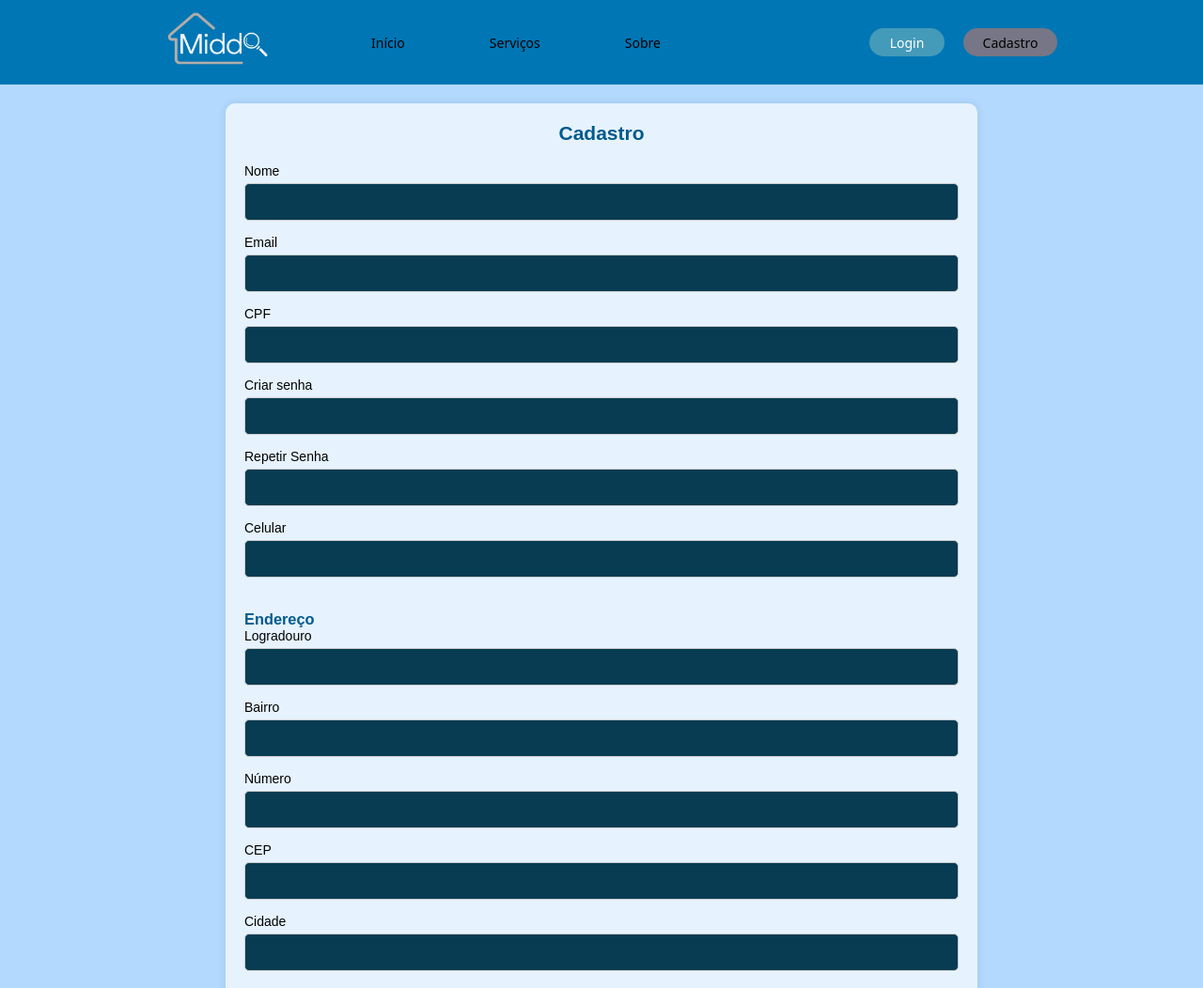
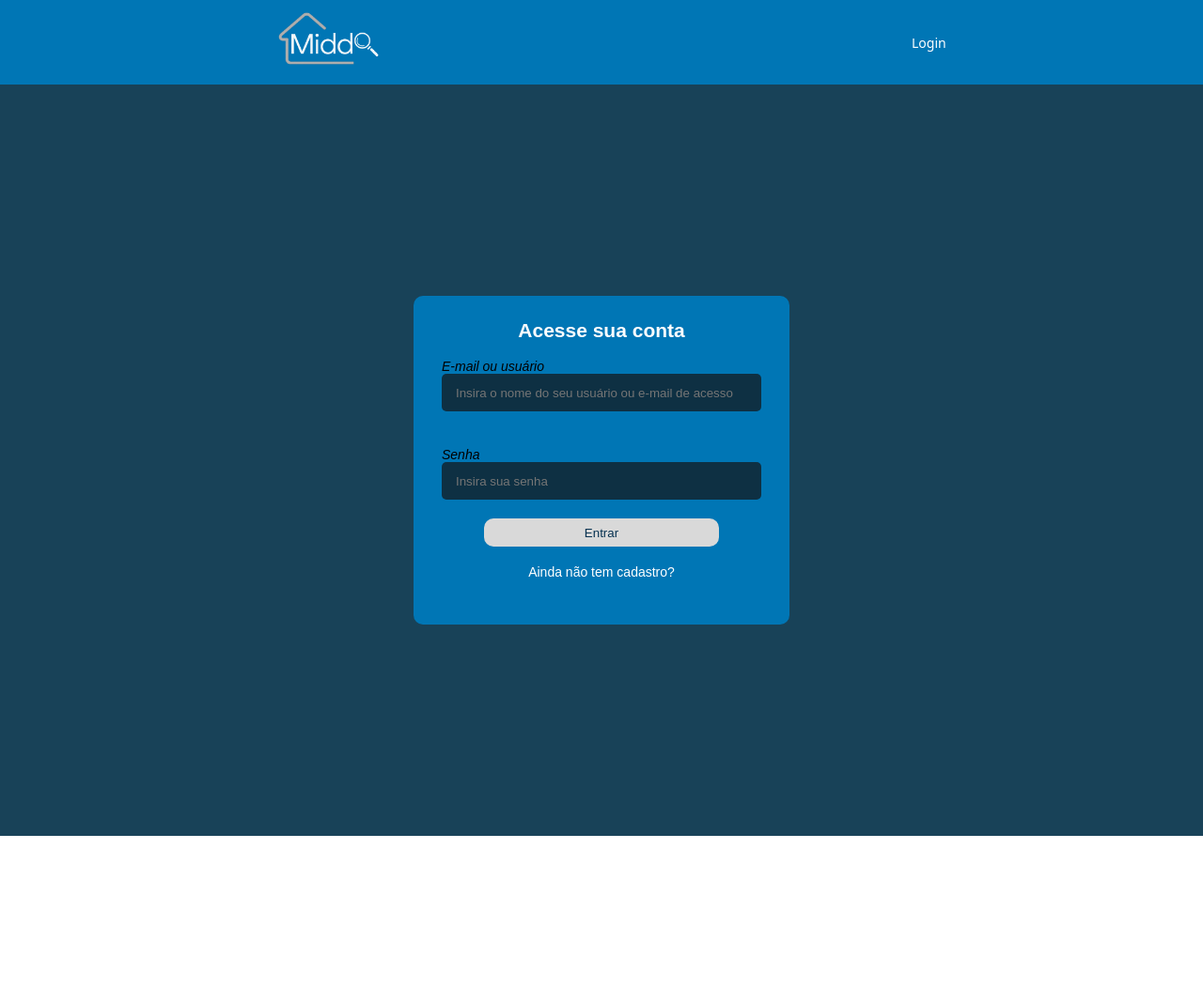
Before and after one commit to daniellosilva/WebsiteVendaDeServicos, a plain HTML site: page cadastro.html in a window 1280 px wide. Shown: the top 1052 px of the page at 94% size. After the commit the page ends 890 px from the top, so only its background shows below. Drawn offline with Linux system fonts and the light colour scheme.

Commit message:
cadastro

```diff
--- a/cadastro.html
+++ b/cadastro.html
@@ -11,69 +11,34 @@
     <link rel="stylesheet" href="css/footer.css">
 </head>
 <body>
-  <div class="container header-div">
-    <header>
-        <a href=""><img src="img/Marido_de_Aluguel-removebg-preview.png" alt="middo-logo"></a>
-        <nav>
-            <ul class="lado-esquerdo">
-                <li><a href="index.html">Início</a></li>
-                <li><a href="servicos.html">Serviços</a></li>
-                <li><a href="sobre.html">Sobre</a></li>
-            </ul>
-        </nav>
-        <div class="lado-direito">
-            <li><a class="login" href="login.html">Login</a></li>
-            <li><a class="cadastro" href="cadastro.html">Cadastro</a></li>
+    <header class="header-cadastro">
+        <div class="container-header">
+            <a href="index.html"><img src="img/Marido_de_Aluguel-removebg-preview.png" alt="logo-login" width="200px" height="200px"></a>
+            <a href="login.html">Login</a>
         </div>
     </header>
+  <div class="container header-div">
 </div>
-    <main class="form-container">
-        <form class="register-form">
-            <h2>Cadastro</h2>
-            <div class="form-section">
-                <label for="name">Nome</label>
-                <input type="text" id="name" name="name">
+    <section class="section-1">
+        <div class="cadastro-posicao">
 
-                <label for="email">Email</label>
-                <input type="email" id="email" name="email">
 
-                <label for="cpf">CPF</label>
-                <input type="text" id="cpf" name="cpf">
-
-                <label for="password">Criar senha</label>
-                <input type="password" id="password" name="password">
-
-                <label for="confirm-password">Repetir Senha</label>
-                <input type="password" id="confirm-password" name="confirm-password">
-
-                <label for="phone">Celular</label>
-                <input type="text" id="phone" name="phone">
+            <div class="cadastro-form">
+                <h1>Acesse sua conta</h1>
+                <form action="sobre.html" method="post">
+                    <div>
+                        <label class="FormLabel">E-mail ou usuário</label>
+                        <input type="text" class="InputText-input" placeholder="Insira o nome do seu usuário ou e-mail de acesso" required>
+                    </div>
+                    <div>
+                        <label class="FormLabel">Senha</label>
+                        <input type="password" class="InputText-input" placeholder="Insira sua senha" required>
+                    </div>
+                    <button class="botao-entrar" type="submit">Entrar</button>
+                </form>
+                <a href="cadastro.html">Ainda não tem cadastro?</a>
             </div>
-
-            <div class="form-section">
-                <h3>Endereço</h3>
-                <div>
-                  <h1> </h1>
-                </div>
-                <label for="address">Logradouro</label>
-                <input type="text" id="address" name="address">
-
-                <label for="neighborhood">Bairro</label>
-                <input type="text" id="neighborhood" name="neighborhood">
-
-                <label for="number">Número</label>
-                <input type="text" id="number" name="number">
-
-                <label for="cep">CEP</label>
-                <input type="text" id="cep" name="cep">
-
-                <label for="city">Cidade</label>
-                <input type="text" id="city" name="city">
-            </div>
-            <div class="form-row">
-              <button type="submit" class="submit-btn">Enviar</button>
-            </div>
-        </form>
-    </main>
+        </div>
+    </section>
    </body>
 </html>
--- a/css/cadastro.css
+++ b/css/cadastro.css
@@ -1,43 +1,18 @@
-* {
-  margin: 0;
-  padding: 0;
-  box-sizing: border-box;
+.header-cadastro {
+  background-color: #0076B5;
+  max-width: 100%;
 }
 
-body {
-  font-family: Arial, sans-serif;
-  background-color: #b3d9ff;
-  color: #333;
+.header-cadastro a {
+  color: white;
+  background-color: ;
 }
 
-.header-div{
-  background-color: #0076B5;
-}
-
-header div.lado-direito{
+header div.container-header{
+  width: 2000px;
   display: flex;
   align-items: center;
-  justify-content: space-between;
-  max-width: 2000px;
-  gap: 20px;
-  justify-content: flex-end;
-  list-style-type: none;
-}
-
-header {
-  display: flex;
-  height: 90px;
-  align-items: center;
-  max-width: 970px;
   justify-content: space-around;
-  font-family: system-ui, -apple-system, BlinkMacSystemFont, 'Segoe UI', Roboto, Oxygen, Ubuntu, Cantarell, 'Open Sans', 'Helvetica Neue', sans-serif;
-  margin: 0px auto;
-  gap: 70px;
-}
-
-header a{
-  text-decoration: none;
-  color: #000000;
 }
 
 header img{
@@ -46,192 +21,90 @@ header img{
   align-items: flex-start;
 }
 
-
-header nav{
-  flex-grow: 1;
+section {
+  display: flex;
+  justify-content: center;
+  background-color: #184258;
+  height: 100vh;
 }
 
-header nav ul{
+section .cadastro-posicao {
   display: flex;
-  justify-content: flex-start;
-  gap: 50px;
+  align-items: center;
+  justify-content: center;
+  flex-direction: column;
 }
 
-header nav ul li{
-  list-style-type: none;
-}
-header nav ul li a {
-  padding: 10px;
-}
-
-header nav ul li a:hover{
-  padding: 10px;
-  background-color: #1a2270;
-  color: #000;
-  border-radius: 15%;
-}
-.logo h1 {
-  font-size: 1.5em;
-  color: #000;
-}
-
-nav ul {
-  list-style: none;
+section .cadastro-form form {
   display: flex;
-  margin: 0;
-  padding: 0;
-}
-
-nav ul li {
-  margin: 0 10px;
-}
-
-nav ul li a {
-  text-decoration: none;
-  color: #000;
-  font-size: 1em;
-}
-
-.login{
-  background-color: #449AB9;
-  display: flex;
-  justify-content: center;
-  border-radius: 50px;
   align-items: center;
-  color: #fff;
-  width: 80px;
-  height: 30px;
-}
-
-.cadastro{
-  background-color: #777686;
-  display: flex;
-  justify-content: center;
-  border-radius: 50px;
-  align-items: center;
-  color: #000000;
-  width: 100px;
-  height: 30px;
-}
-
-.logo h1 {
-  font-size: 24px;
-}
-
-.navbar ul {
-  list-style: none;
-  display: flex;
+  flex-direction: column;
+  width: 400px;
+  border-radius: 10px;
   gap: 20px;
 }
 
-.navbar a {
-  color: white;
-  text-decoration: none;
-  font-size: 16px;
+section .cadastro-form h1 {
+  display: flex;
+  justify-content: center;
+  color: #ffff;
+  margin-top:25px;
 }
 
-.auth-buttons .login-btn,
-.auth-buttons .register-btn {
-  background-color: #008cba;
-  color: white;
-  border: none;
-  padding: 8px 15px;
-  border-radius: 5px;
-  cursor: pointer;
+section .cadastro-form {
+  background-color: #0076B5;
+  height: 350px;
+  border-radius: 10px;
 }
 
-.auth-buttons .register-btn {
-  background-color: #666666;
+section .cadastro-form div {
+  display: flex;
+  flex-direction: column;
+  margin-top: 18px;
 }
 
-.auth-buttons .login-btn:hover,
-.auth-buttons .register-btn:hover {
-  opacity: 0.9;
+section .cadastro-form div form {
+  display: flex;
+  height: 10px;
+  width: 10px;
 }
 
-.form-container {
-  max-width: 800px;
-  margin: 20px auto;
-  padding: 20px;
-  background-color: #e6f3ff;
-  border-radius: 10px;
-  box-shadow: 0 0 10px rgba(0, 0, 0, 0.1);
+section .cadastro-form input {
+  border-style: none;
+  border-radius: 5px;
+  width: 340px;
+  height: 40px;
+  background-color: #0E3043;
+  padding: 15px;
+  color: #ffff;
 }
 
-.register-form h2 {
-  text-align: center;
-  margin-bottom: 20px;
-  color: #005a8c;
+section .cadastro-form label {
+  font-style: italic;
 }
 
-.form-section {
-  margin-bottom: 20px;
+section .cadastro-form button {
+  border-radius: 10px;
+  background-color: #D9D9D9;
+  width: 250px;
+  height: 30px;
+  border-style: none;
+  color: #063150;
 }
 
-.form-section label {
-  display: block;
-  font-size: 14px;
-  margin-bottom: 5px;
+section button:hover{
+  color: white;
+  background-color: #030516;
+  color: #fff;
+  border-radius: 10px;
+  transition: 0.5s;
 }
 
-.form-section input {
-  width: 100%;
-  padding: 8px;
-  margin-bottom: 15px;
-  border: 1px solid #ccc;
-  border-radius: 5px;
-}
-
-.form-section h3 {
-  margin-top: 20px;
-  color: #005a8c;
-}
-
-.form-row {
-  display: flex;
-  justify-content: space-between;
-  gap: 20px;
-  margin-bottom: 15px;
-}
-
-.form-group {
-  flex: 1;
-  display: flex;
-  flex-direction: column;
-}
-
-input {
-  width: 100%;
-  height: 40px;
-  padding: 10px;
-  border: 1px solid #004466;
-  border-radius: 20px;
-  background-color: #083c52;
-  color: white;
-}
-
-label {
-  font-size: 14px;
-  margin-bottom: 5px;
-  color: black;
-}
-.submit-btn {
-  background-color: #005a8c;
-  color: white;
-  border: none;
-  padding: 12px 25px;
-  border-radius: 20px;
-  font-size: 16px;
-  cursor: pointer;
-  transition: background-color 0.3s ease;
-}
-
-.submit-btn:hover {
-  background-color: #003f66;
-}
-
-.form-row:last-child {
+.cadastro-posicao a {
   display: flex;
   justify-content: center;
-  margin-top: 20px;
+  align-items: flex-end;
+  color: #ffffff;
+  text-decoration: none;
+  height: 35px;
 }
--- a/css/login.css
+++ b/css/login.css
@@ -32,7 +32,6 @@ section .login-form {
     background-color: #0076B5;
     height: 350px;
     border-radius: 10px;
-
 }
 
 section .login-form div {
```
